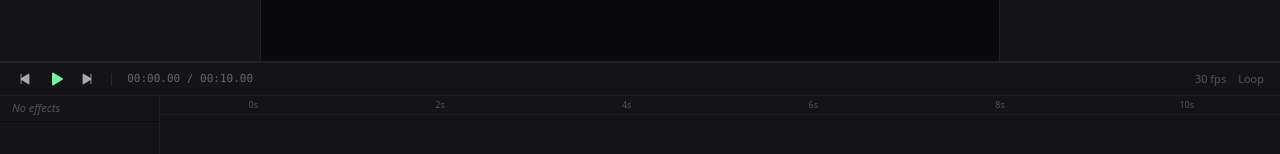
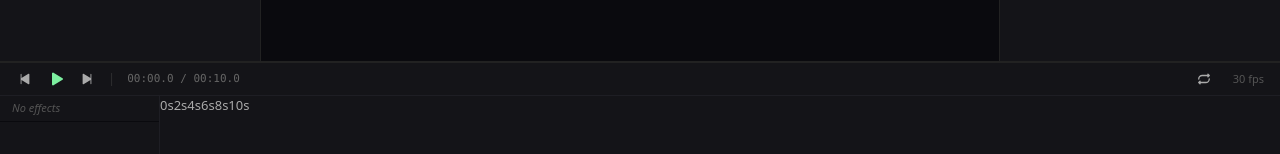
Before and after one commit to Wavefire5201/txtfx, a Next.js app: page /editor in a window 1280 px wide. Shown: the part 558-712 px from the top of the page. Built offline with nearby package versions, Linux system fonts and the light colour scheme.

Commit message:
feat: add timeline seek, animated playhead, and loop toggle
Clicking the timeline ruler seeks to that position with drag support.
Playhead animates during playback showing current position. Added
skip-to-start/end buttons and loop toggle.

```diff
--- a/src/components/editor/Timeline.tsx
+++ b/src/components/editor/Timeline.tsx
@@ -1,37 +1,82 @@
 "use client";
 
+import { useRef, useCallback } from "react";
 import { useEditorStore } from "@/lib/store";
 import { EFFECT_LABELS } from "@/engine/effects";
-import { SkipBack, Play, Pause, SkipForward } from "@phosphor-icons/react";
+import { SkipBack, Play, Pause, SkipForward, Repeat, RepeatOnce } from "@phosphor-icons/react";
 
 export function Timeline() {
   const scene = useEditorStore((s) => s.scene);
   const playing = useEditorStore((s) => s.playing);
   const setPlaying = useEditorStore((s) => s.setPlaying);
   const currentTime = useEditorStore((s) => s.currentTime);
+  const setCurrentTime = useEditorStore((s) => s.setCurrentTime);
+  const updatePlayback = useEditorStore((s) => s.updatePlayback);
+  const rulerRef = useRef<HTMLDivElement>(null);
 
   function formatTime(t: number): string {
     const m = Math.floor(t / 60);
-    const s = (t % 60).toFixed(2);
-    return `${String(m).padStart(2, "0")}:${s.padStart(5, "0")}`;
+    const s = (t % 60).toFixed(1);
+    return `${String(m).padStart(2, "0")}:${s.padStart(4, "0")}`;
   }
 
   const duration = scene.playback.duration;
   const ticks = Array.from({ length: Math.ceil(duration / 2) + 1 }, (_, i) => i * 2);
+  const playheadPercent = duration > 0 ? (currentTime / duration) * 100 : 0;
+
+  const seekTo = useCallback(
+    (e: React.MouseEvent<HTMLDivElement>) => {
+      const ruler = rulerRef.current;
+      if (!ruler) return;
+      const rect = ruler.getBoundingClientRect();
+      const x = e.clientX - rect.left;
+      const pct = Math.max(0, Math.min(1, x / rect.width));
+      setCurrentTime(pct * duration);
+    },
+    [duration, setCurrentTime]
+  );
+
+  function handleRulerMouseDown(e: React.MouseEvent<HTMLDivElement>) {
+    seekTo(e);
+    const handleMove = (ev: MouseEvent) => {
+      const ruler = rulerRef.current;
+      if (!ruler) return;
+      const rect = ruler.getBoundingClientRect();
+      const x = ev.clientX - rect.left;
+      const pct = Math.max(0, Math.min(1, x / rect.width));
+      setCurrentTime(pct * duration);
+    };
+    const handleUp = () => {
+      document.removeEventListener("mousemove", handleMove);
+      document.removeEventListener("mouseup", handleUp);
+    };
+    document.addEventListener("mousemove", handleMove);
+    document.addEventListener("mouseup", handleUp);
+  }
+
+  function handleSkipBack() {
+    setCurrentTime(0);
+  }
+
+  function handleSkipForward() {
+    setCurrentTime(duration);
+    setPlaying(false);
+  }
 
   return (
     <div className="timeline">
       <div className="timeline-controls">
-        <button className="timeline-btn" onClick={() => setPlaying(false)}>
+        <button className="timeline-btn" onClick={handleSkipBack} title="Skip to start">
           <SkipBack size={14} weight="fill" />
         </button>
         <button
           className="timeline-btn timeline-btn-play"
           onClick={() => setPlaying(!playing)}
+          title={playing ? "Pause" : "Play"}
         >
           {playing ? <Pause size={16} weight="fill" /> : <Play size={16} weight="fill" />}
         </button>
-        <button className="timeline-btn">
+        <button className="timeline-btn" onClick={handleSkipForward} title="Skip to end">
           <SkipForward size={14} weight="fill" />
         </button>
         <span className="toolbar-sep">|</span>
@@ -39,16 +84,29 @@ export function Timeline() {
           {formatTime(currentTime)} / {formatTime(duration)}
         </span>
         <div className="toolbar-spacer" />
-        <span style={{ fontSize: 11, color: "var(--text-muted)" }}>
+        <button
+          className="timeline-btn timeline-btn-loop"
+          onClick={() => updatePlayback({ loop: !scene.playback.loop })}
+          title={scene.playback.loop ? "Loop enabled" : "Play once"}
+        >
+          {scene.playback.loop ? (
+            <Repeat size={14} weight="bold" />
+          ) : (
+            <RepeatOnce size={14} />
+          )}
+        </button>
+        <span style={{ fontSize: 11, color: "var(--text-muted)", marginLeft: 8 }}>
           {scene.playback.fps} fps
-        </span>
-        <span style={{ fontSize: 11, color: "var(--text-muted)" }}>
-          {scene.playback.loop ? "Loop" : "Once"}
         </span>
       </div>
 
       <div className="timeline-tracks">
         <div className="timeline-labels">
+          {scene.effects.length === 0 && (
+            <div className="timeline-label timeline-label--disabled" style={{ fontStyle: "italic" }}>
+              No effects
+            </div>
+          )}
           {scene.effects.map((fx) => {
             const meta = EFFECT_LABELS[fx.type];
             return (
@@ -60,29 +118,28 @@ export function Timeline() {
               </div>
             );
           })}
-          {scene.effects.length === 0 && (
-            <div className="timeline-label timeline-label--disabled" style={{ fontStyle: "italic" }}>
-              No effects
-            </div>
-          )}
         </div>
 
-        <div className="timeline-bars">
-          <div
-            style={{
-              display: "flex",
-              fontSize: 9,
-              color: "var(--text-muted)",
-              padding: "2px 0",
-              borderBottom: "1px solid var(--bg-input)",
-            }}
-          >
+        <div className="timeline-bars" ref={rulerRef} onMouseDown={handleRulerMouseDown}>
+          {/* Ruler ticks */}
+          <div className="timeline-ruler">
             {ticks.map((t) => (
-              <span key={t} style={{ flex: 1, textAlign: "center" }}>
+              <span key={t} className="timeline-tick">
                 {t}s
               </span>
             ))}
           </div>
+
+          {/* Playhead */}
+          <div
+            className="timeline-playhead"
+            style={{ left: `${playheadPercent}%` }}
+          >
+            <div className="timeline-playhead-head" />
+            <div className="timeline-playhead-line" />
+          </div>
+
+          {/* Effect bars */}
           {scene.effects.map((fx) => (
             <div key={fx.id} className="timeline-bar">
               <div
```
